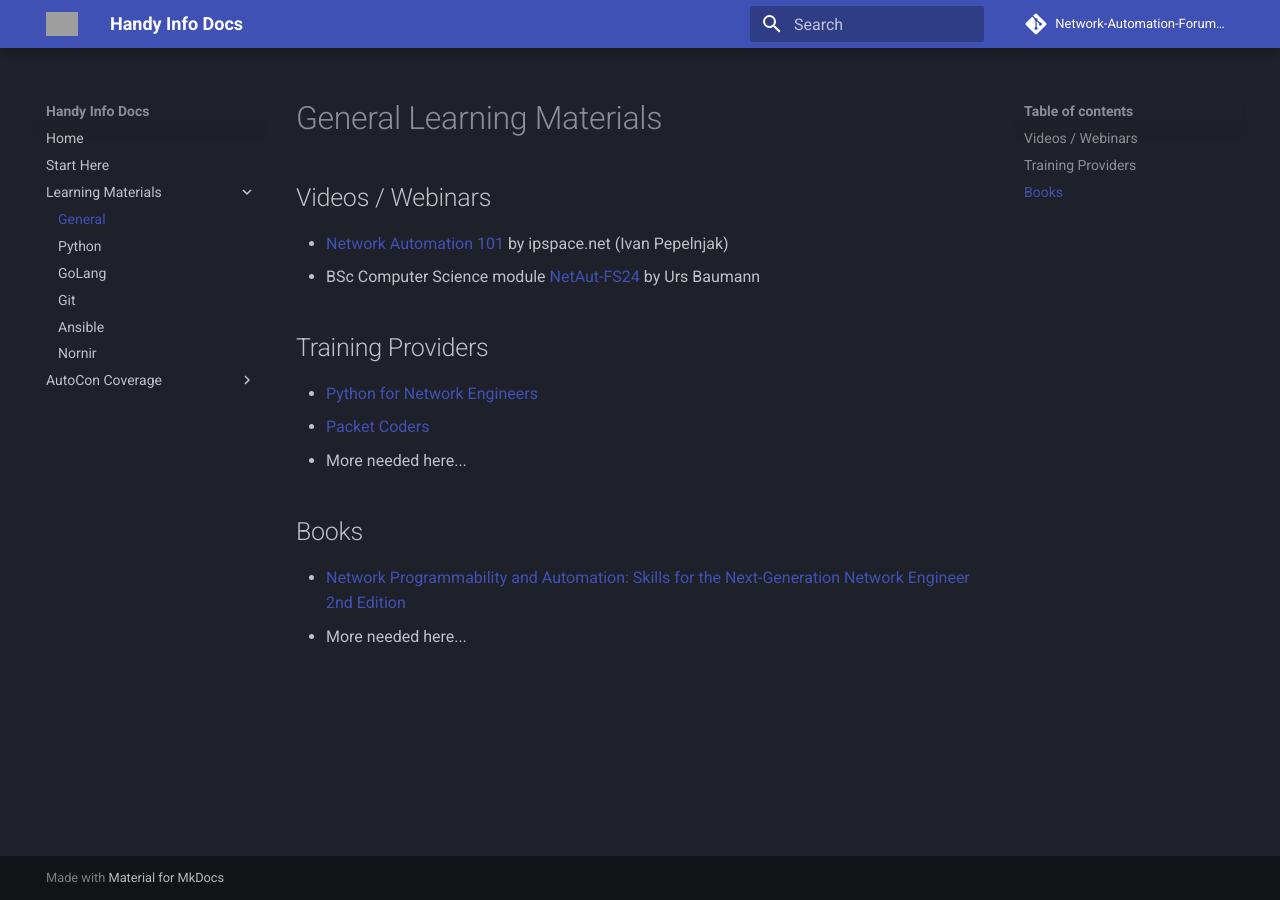
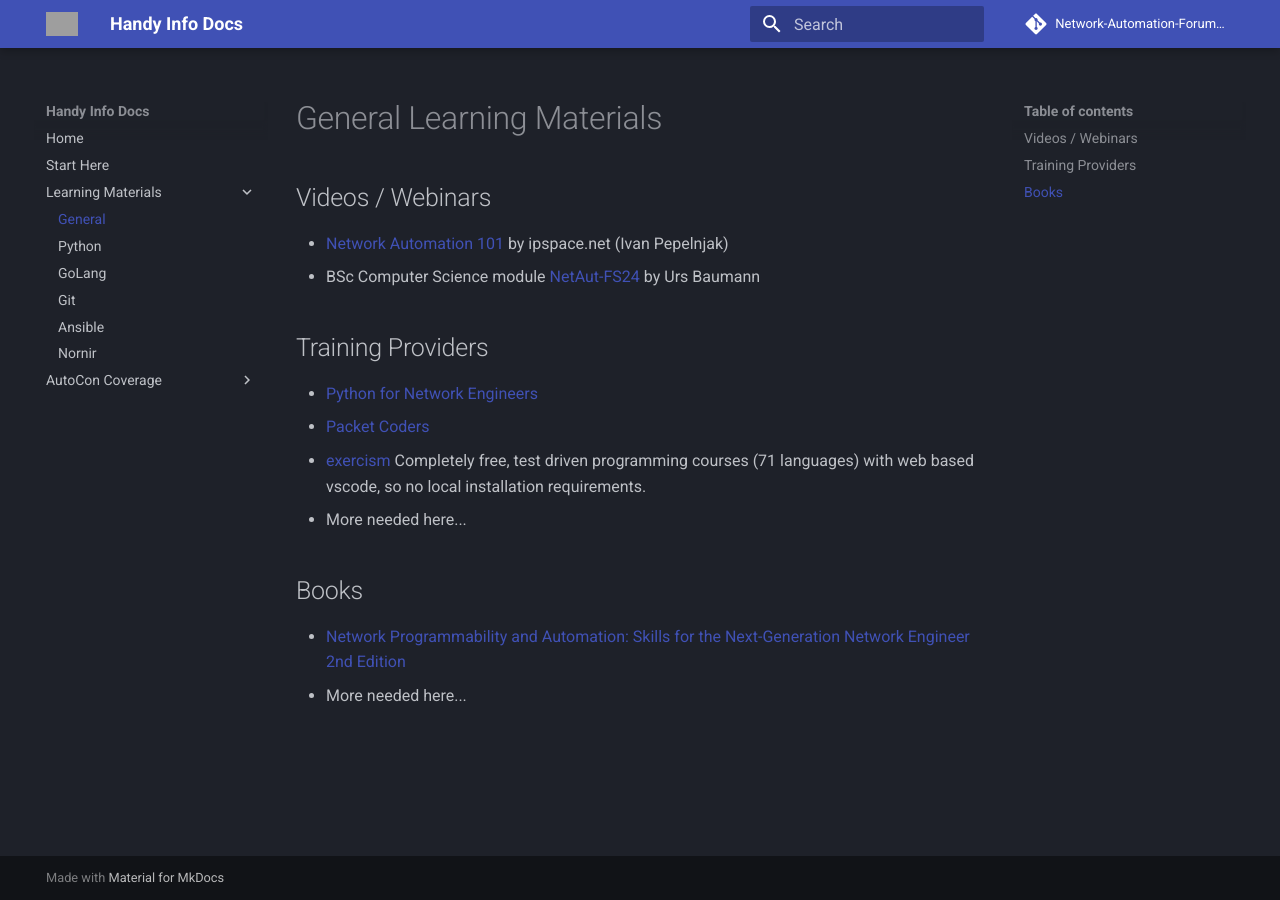
Before and after one commit to Network-Automation-Forum/handyinfo, an MkDocs documentation site: the page built from docs/learning_materials/general.md, in a window 1280 px wide. Built offline with MkDocs 1.6.1 and Material for MkDocs 9.7.7, drawn with Linux system fonts in a browser that asks for light colours; comment, search, counter and statistics services are not loaded; grey boxes are pictures that could not be loaded.

Commit message:
add exercism to traning providers

```diff
--- a/docs/learning_materials/general.md
+++ b/docs/learning_materials/general.md
@@ -8,6 +8,7 @@
 ## Training Providers
 * [Python for Network Engineers](https://pynet.twb-tech.com/network-automation-courses.html)
 * [Packet Coders](https://www.packetcoders.io/courses/)
+* [exercism](https://exercism.org) Completely free, test driven programming courses (71 languages) with web based vscode, so no local installation requirements.
 * More needed here...
 
 
```
